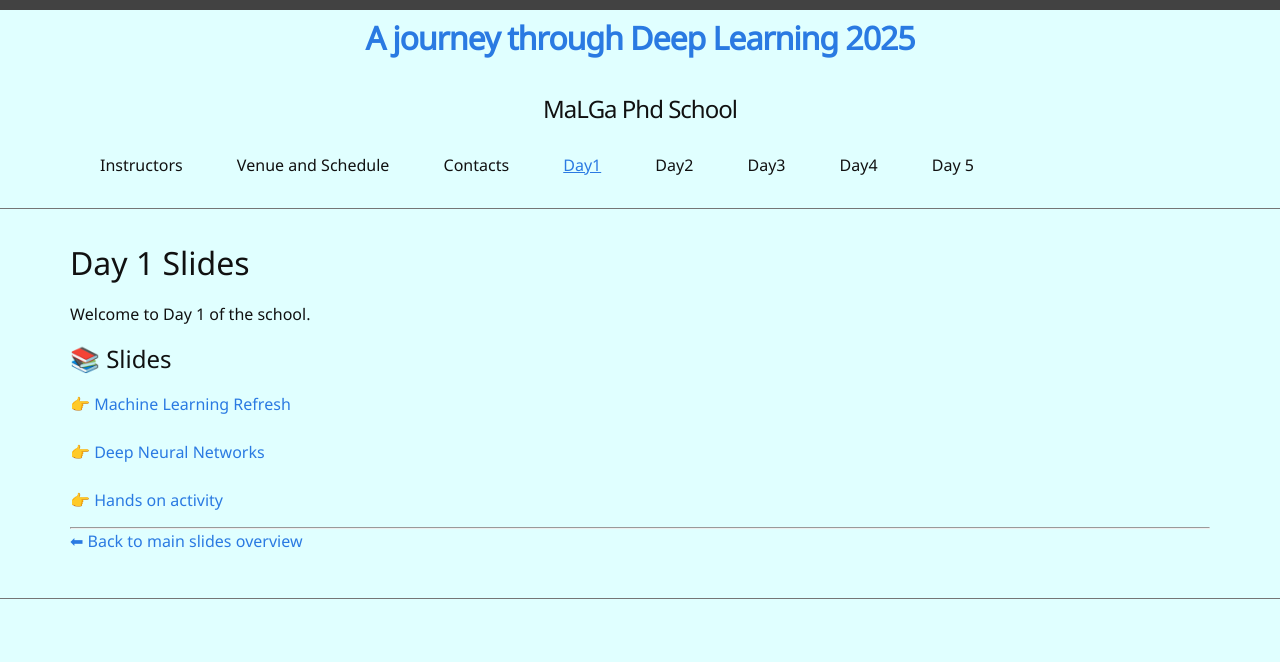
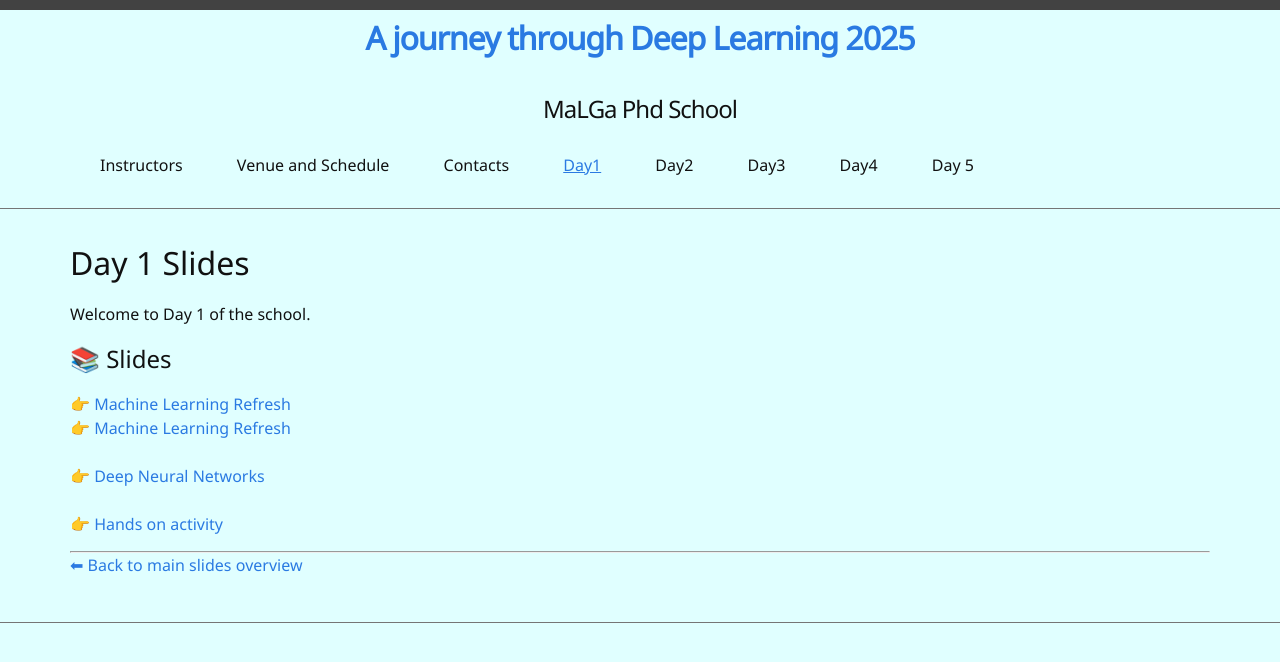
Before and after one commit to A-Journey-through-Deep-Learning/2025, a Jekyll site: the page built from Day1.md, in a window 1280 px wide. Shown: the top 662 px of the page. Built offline with Jekyll 4.4.1, drawn with Linux system fonts in a browser that asks for light colours.

Commit message:
Update Day1.md

```diff
--- a/Day1.md
+++ b/Day1.md
@@ -11,9 +11,11 @@
 ## 📚 Slides
 
 
-👉 [Machine Learning Refresh](/Slides/ML_intro.pdf)
+👉 [Machine Learning Refresh](/Slides/00_Prologue.pdf)
 <br>
-👉 [Deep Neural Networks](/Slides/DNN.pdf)
+👉 [Machine Learning Refresh](/Slides/01_ML_intro.pdf)
+<br>
+👉 [Deep Neural Networks](/Slides/02_DNN.pdf)
 <br>
 👉 [Hands on activity](/Hands_on/MLP_DNN.ipynb)
 
```
